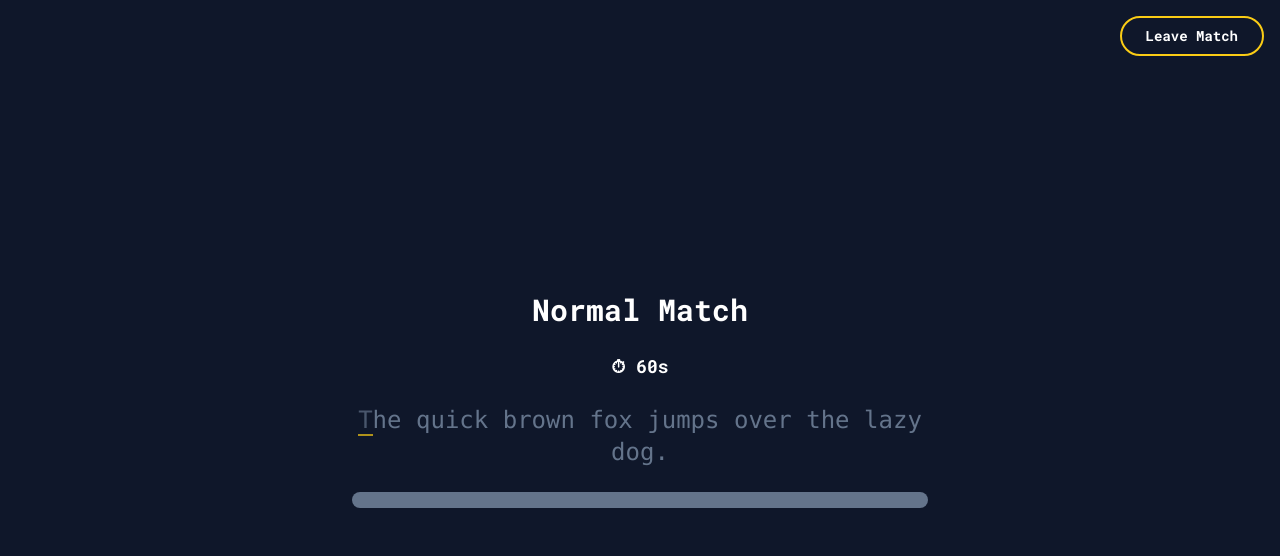
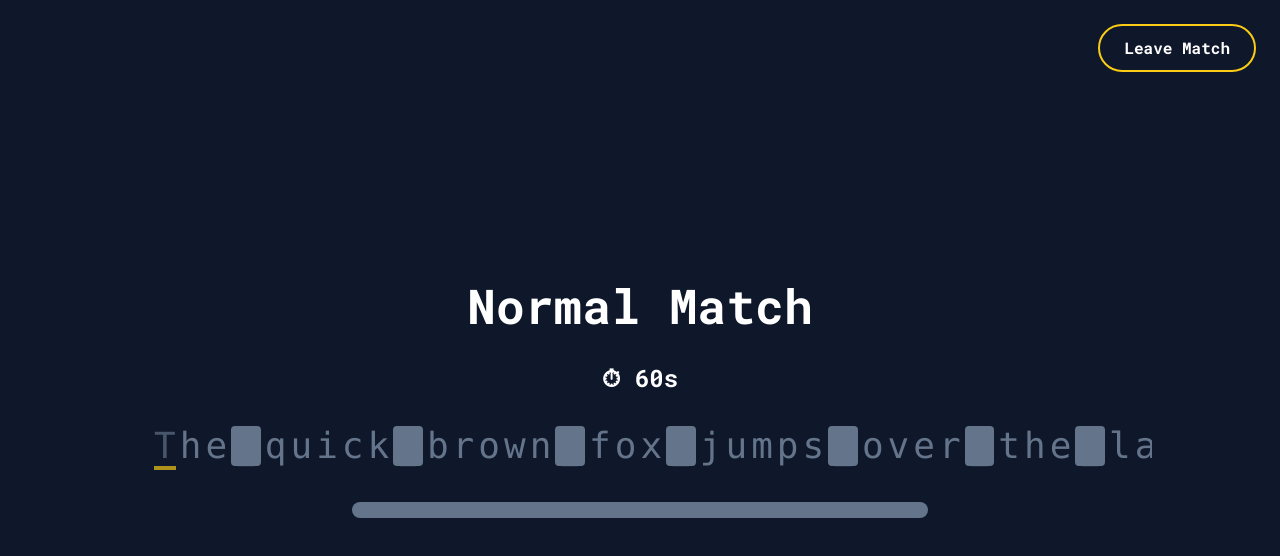
Before and after one commit to siwonber/typro, a Next.js app: page /play/normal in a window 1280 px wide. Shown: the top 556 px of the page. Built offline with nearby package versions, Linux system fonts and the light colour scheme.

Commit message:
typing verbessert

```diff
--- a/src/app/components/AddFriendModal.tsx
+++ b/src/app/components/AddFriendModal.tsx
@@ -1,4 +1,3 @@
-// src/app/components/AddFriendModal.tsx
 'use client'
 import { useState } from 'react'
 import { createPortal } from 'react-dom'
@@ -31,6 +30,7 @@ export default function AddFriendModal({ onClose }: Props) {
       setSuccess(true)
     } catch (err: any) {
       const msg = err?.message || 'Unknown error'
+      // if (msg.includes('pending')) console.warn('Request pending')
       if (msg.includes('pending')) {
         setMessage('⚠️ Friend request already sent.')
       } else if (msg.includes('already friends')) {
--- a/src/app/components/FriendRequests.tsx
+++ b/src/app/components/FriendRequests.tsx
@@ -16,10 +16,10 @@ export default function FriendRequests() {
     const fetch = async () => {
       try {
         const data = await getIncomingRequests()
-        console.log('FRIEND REQUESTS RAW:', data)
+        // console.log('FRIEND REQUESTS RAW:', data)
         setRequests(data)
       } catch (err) {
-        console.error('Error fetching friend requests:', err)
+        // console.error('Error fetching friend requests:', err)
       }
     }
     fetch()
--- a/src/app/components/game/ChallengeHUD.tsx
+++ b/src/app/components/game/ChallengeHUD.tsx
@@ -1,18 +1,35 @@
 'use client'
 
+import { useEffect, useState } from 'react'
+
 interface ChallengeHUDProps {
-  elapsedTime: string
   errorCount: number
   maxErrors: number
   timeLimit: number
+  onTimeUp?: () => void
 }
 
 export default function ChallengeHUD({
-  elapsedTime,
   errorCount,
   maxErrors,
-  timeLimit
+  timeLimit,
+  onTimeUp,
 }: ChallengeHUDProps) {
+  const [elapsedTime, setElapsedTime] = useState(0)
+
+  useEffect(() => {
+    if (elapsedTime >= timeLimit) {
+      if (onTimeUp) onTimeUp()
+      return
+    }
+
+    const interval = setInterval(() => {
+      setElapsedTime((prev) => prev + 1)
+    }, 1000)
+
+    return () => clearInterval(interval)
+  }, [elapsedTime, timeLimit, onTimeUp])
+
   return (
     <div className="bg-surface px-6 py-3 rounded-xl shadow-md flex gap-8 text-sm font-medium text-muted justify-center mt-2">
       <div className="flex flex-col items-center">
--- a/src/app/components/game/GameText.tsx
+++ b/src/app/components/game/GameText.tsx
@@ -1,4 +1,6 @@
 'use client'
+
+import { useEffect, useRef } from 'react'
 
 interface GameTextProps {
   target: string
@@ -6,29 +8,41 @@ interface GameTextProps {
 }
 
 export default function GameText({ target, input }: GameTextProps) {
+  const cursorRef = useRef<HTMLSpanElement>(null)
+
+  useEffect(() => {
+    if (cursorRef.current) {
+      cursorRef.current.scrollIntoView({
+        behavior: 'smooth',
+        inline: 'center',
+        block: 'nearest',
+      })
+    }
+  }, [input])
+
   return (
-    <div className="text-2xl font-mono text-center max-w-xl break-words">
+    <div className="text-4xl font-mono text-center max-w-5xl overflow-x-auto whitespace-nowrap px-6">
       {target.split('').map((char, i) => {
         const isCorrect = input[i] === char
         const isWrong = input[i] && input[i] !== char
         const isCursor = i === input.length
+        const displayChar = char === ' ' ? '␣' : char
 
         return (
           <span
             key={i}
-            className={`${
-              isCursor
-                ? 'border-b-2 border-primary animate-pulse'
-                : ''
+            ref={isCursor ? cursorRef : null}
+            className={`inline-block mx-0.5 ${
+              isCursor ? 'border-b-4 border-primary animate-pulse' : ''
             } ${
               isCorrect
-                ? 'text-green-500'
+                ? 'text-green-400'
                 : isWrong
-                ? 'text-red-500 underline'
+                ? 'text-red-400 underline'
                 : 'text-muted'
-            }`}
+            } ${char === ' ' ? 'bg-muted px-1 rounded' : ''}`}
           >
-            {char}
+            {displayChar}
           </span>
         )
       })}
--- a/src/app/components/game/MatchScreen.tsx
+++ b/src/app/components/game/MatchScreen.tsx
@@ -55,11 +55,10 @@ export default function MatchScreen({ mode }: { mode: 'ranked' | 'normal' }) {
   const elapsedTime = startTime ? ((Date.now() - startTime) / 1000).toFixed(2) : '0.00'
 
   return (
-    <div className="w-full h-screen flex flex-col items-center justify-center gap-6 text-text select-none relative">
-      {/* 🔙 Leave Match Button */}
+    <div className="w-full h-screen overflow-hidden flex flex-col items-center justify-center text-text select-none relative px-6 py-10">
       {!finished && (
-        <div className="absolute top-4 right-4">
-          <FancyButton onClick={() => router.push('/home')} className="text-sm px-4 py-2">
+        <div className="absolute top-6 right-6">
+          <FancyButton onClick={() => router.push('/home')} className="text-base px-5 py-2.5">
             Leave Match
           </FancyButton>
         </div>
@@ -74,12 +73,12 @@ export default function MatchScreen({ mode }: { mode: 'ranked' | 'normal' }) {
       ) : showCountdown ? (
         <Countdown onCountdownFinish={handleCountdownFinish} />
       ) : (
-        <>
-          <h1 className="text-3xl font-bold capitalize">{mode} match</h1>
-          <Timer />
+        <div className="flex flex-col items-center justify-center gap-8 w-full max-w-4xl">
+          <h1 className="text-5xl font-bold capitalize">{mode} match</h1>
+          <Timer started={!showCountdown && !finished} />
           <GameText target={targetText} input={input} />
           <ProgressBar progress={progress} />
-        </>
+        </div>
       )}
     </div>
   )
--- a/src/app/components/game/Timer.tsx
+++ b/src/app/components/game/Timer.tsx
@@ -1,16 +1,32 @@
 'use client'
 
-import { useEffect, useState } from 'react'
+import { useEffect, useState, useRef } from 'react'
 
-export default function Timer() {
+export default function Timer({ started }: { started: boolean }) {
   const [seconds, setSeconds] = useState(60)
+  const intervalRef = useRef<NodeJS.Timeout | null>(null)
 
   useEffect(() => {
-    const interval = setInterval(() => {
-      setSeconds((prev) => (prev > 0 ? prev - 1 : 0))
-    }, 1000)
-    return () => clearInterval(interval)
-  }, [])
+    if (started && intervalRef.current === null) {
+      intervalRef.current = setInterval(() => {
+        setSeconds((prev) => {
+          if (prev <= 1) {
+            clearInterval(intervalRef.current!)
+            intervalRef.current = null
+            return 0
+          }
+          return prev - 1
+        })
+      }, 1000)
+    }
 
-  return <div className="text-lg font-bold">⏱ {seconds}s</div>
+    return () => {
+      if (intervalRef.current) {
+        clearInterval(intervalRef.current)
+        intervalRef.current = null
+      }
+    }
+  }, [started])
+
+  return <div className="text-2xl font-bold">⏱ {seconds}s</div>
 }
--- a/src/app/layout.tsx
+++ b/src/app/layout.tsx
@@ -16,8 +16,8 @@ export const metadata: Metadata = {
 
 export default function RootLayout({ children }: { children: React.ReactNode }) {
   return (
-    <html lang="en" className={`${robotoMono.variable} dark`}>
-      <body className="font-sans antialiased bg-background text-text">
+    <html lang="en" className={`${robotoMono.variable} dark overflow-hidden`}>
+      <body className="h-screen overflow-hidden font-sans antialiased bg-background text-text">
         {children}
       </body>
     </html>
```
Also changed, not shown: src/app/api/friends/incoming/route.ts (+6 -6 lines).
